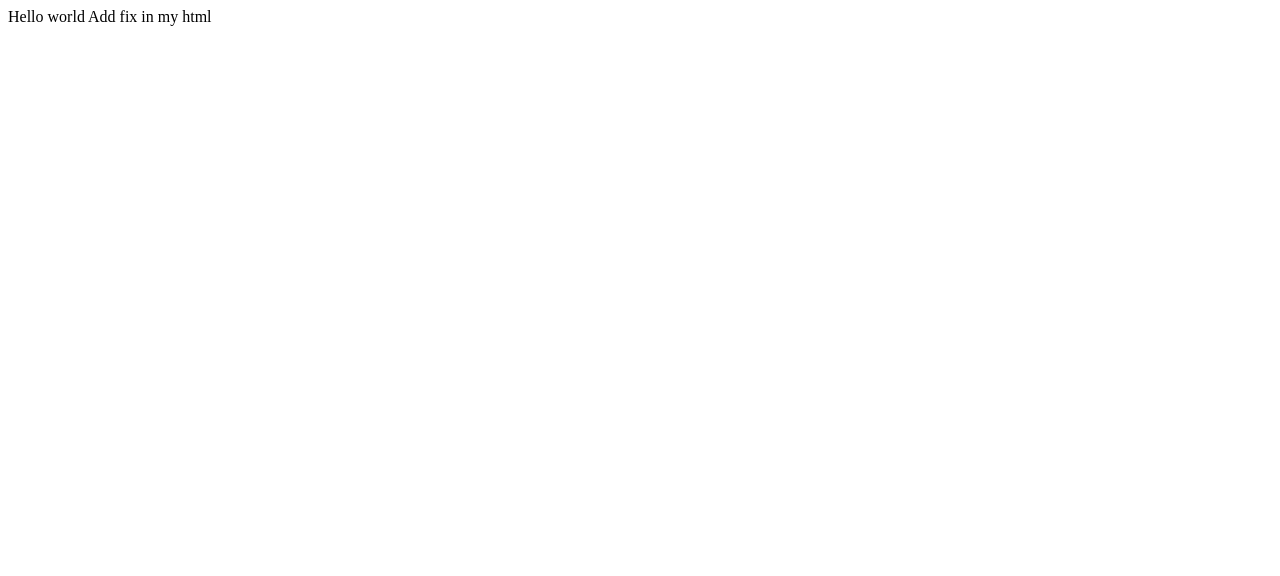
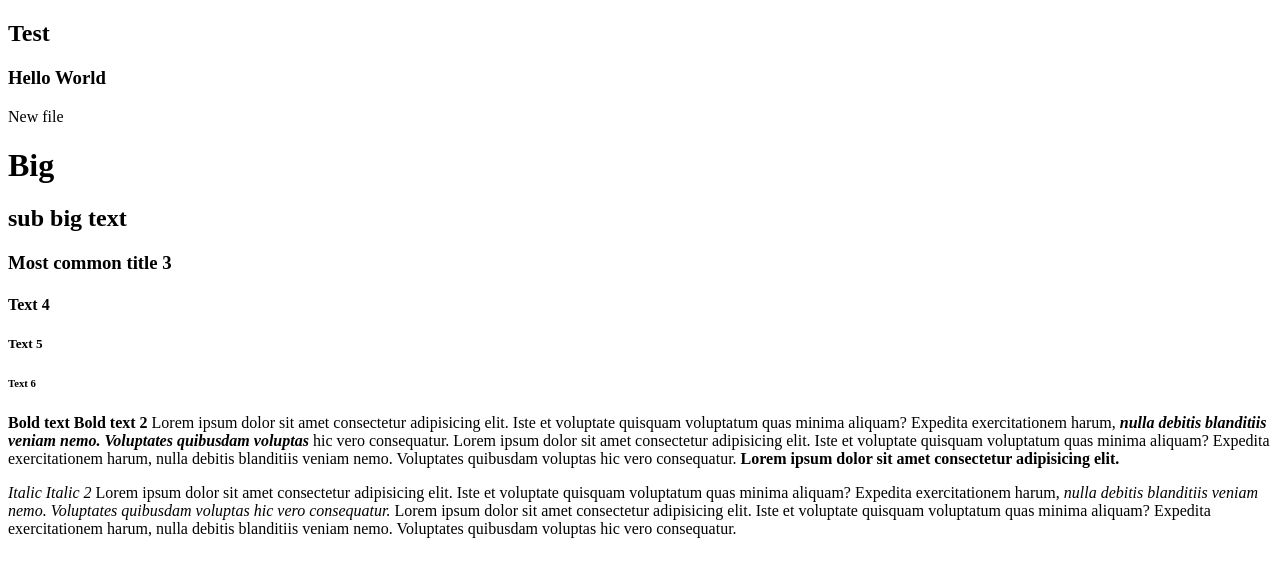
Before and after one commit to JuliyaPershina/Prog-acad-18.05, a plain HTML site: page index.html in a window 1280 px wide. Drawn offline with Linux system fonts and the light colour scheme.

Commit message:
New change

```diff
--- a/index.html
+++ b/index.html
@@ -7,7 +7,66 @@
     <title>Document</title>
 </head>
 <body>
-    Hello world
-    Add fix in my html
+        <!-- Мені не зрозуміло ось тут  -->
+        <!-- Ctrl + /  Cmnd + / -->
+        <h2>
+            Test
+        </h2>
+        <h3>
+            Hello World
+        </h3>
+        New file
+        <!-- h1-6 -->
+        <h1>
+            Big
+        </h1>
+        <h2>
+            sub big text
+        </h2>
+        <h3>
+            Most common title 3
+        </h3>
+        <h4>
+            Text 4
+        </h4>
+        <h5>
+            Text 5
+        </h5>
+        <h6>
+            Text 6
+        </h6>
+
+        <p>
+            <b>
+                Bold text
+            </b>
+            <strong>
+                Bold text 2
+            </strong>
+            Lorem ipsum dolor sit amet consectetur adipisicing elit. Iste et voluptate quisquam voluptatum quas minima aliquam?
+            Expedita exercitationem harum, <strong>
+                <em>
+                    nulla debitis blanditiis veniam nemo. Voluptates quibusdam voluptas
+                </em>
+            </strong> hic vero consequatur.
+            Lorem ipsum dolor sit amet consectetur adipisicing elit. Iste et voluptate quisquam voluptatum quas minima aliquam?
+            Expedita exercitationem harum, nulla debitis blanditiis veniam nemo. Voluptates quibusdam voluptas hic vero
+            consequatur.
+            <strong>Lorem ipsum dolor sit amet consectetur adipisicing elit.</strong>
+        </p>
+        <p>
+            <i>
+                Italic
+            </i>
+            <em>
+                Italic 2
+            </em>
+            Lorem ipsum dolor sit amet consectetur adipisicing elit. Iste et voluptate quisquam voluptatum quas minima aliquam?
+            Expedita exercitationem harum, <em>nulla debitis blanditiis veniam nemo. Voluptates quibusdam voluptas hic vero
+                consequatur.</em>
+            Lorem ipsum dolor sit amet consectetur adipisicing elit. Iste et voluptate quisquam voluptatum quas minima aliquam?
+            Expedita exercitationem harum, nulla debitis blanditiis veniam nemo. Voluptates quibusdam voluptas hic vero
+            consequatur.
+        </p>
 </body>
 </html>
```
